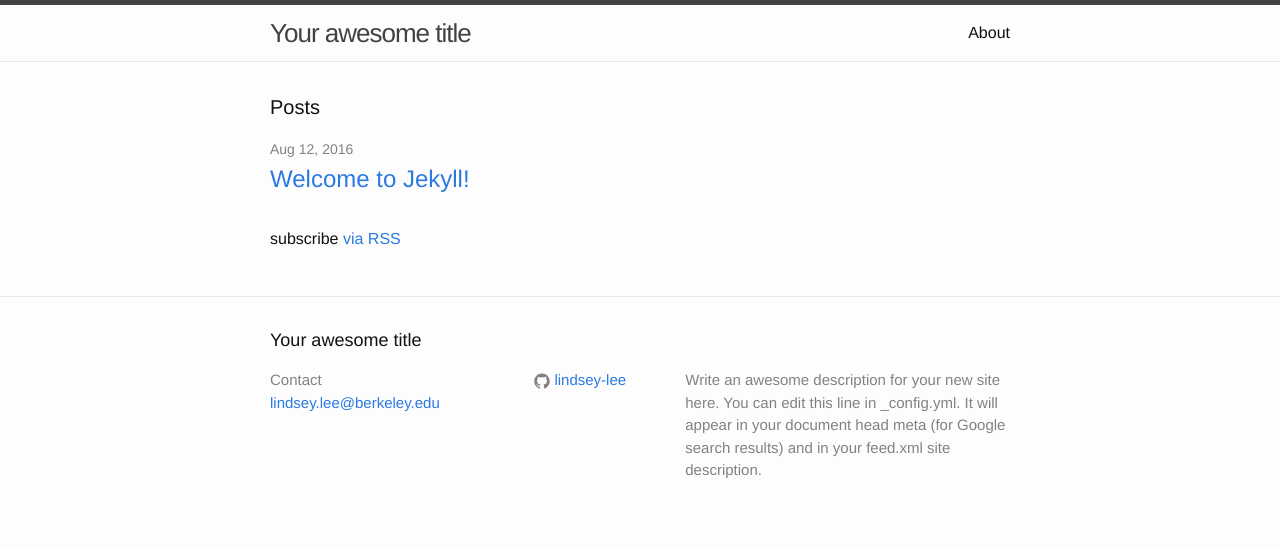
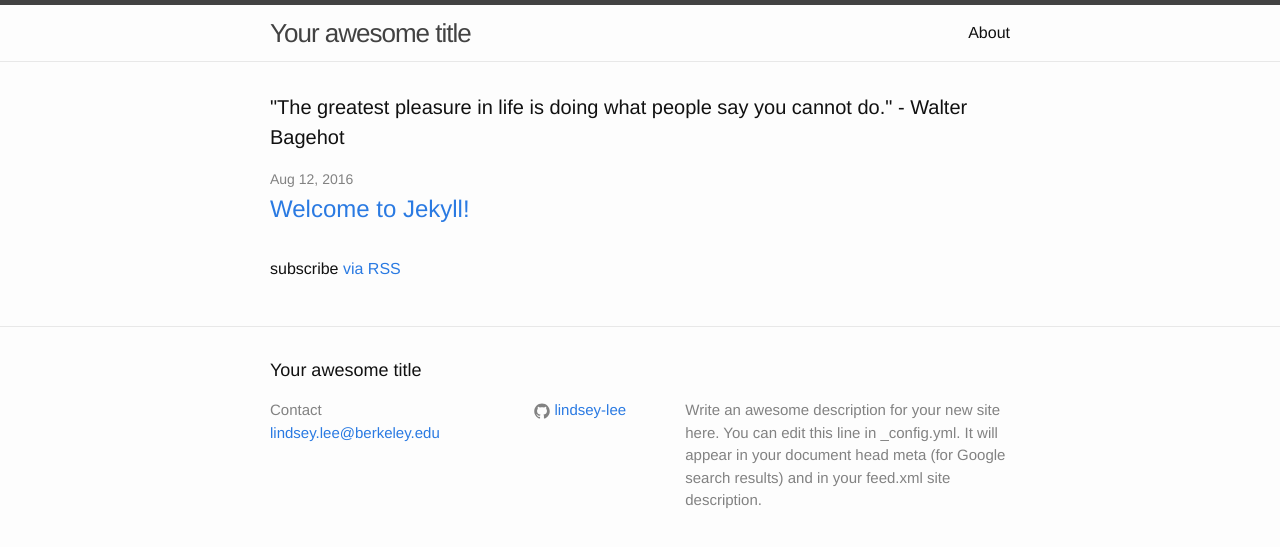
Before and after one commit to lindsey-lee/lindsey-lee.github.io, a Jekyll site: the page built from index.html, in a window 1280 px wide. Shown: the top 547 px of the page. Built offline with Jekyll 4.4.1, drawn with Linux system fonts in a browser that asks for light colours.

Commit message:
changed profile

```diff
--- a/index.html
+++ b/index.html
@@ -4,7 +4,7 @@
 
 <div class="home">
 
-  <h1 class="page-heading">Posts</h1>
+  <h1 class="page-heading">"The greatest pleasure in life is doing what people say you cannot do." - Walter Bagehot</h1>
 
   <ul class="post-list">
     {% for post in site.posts %}
```
